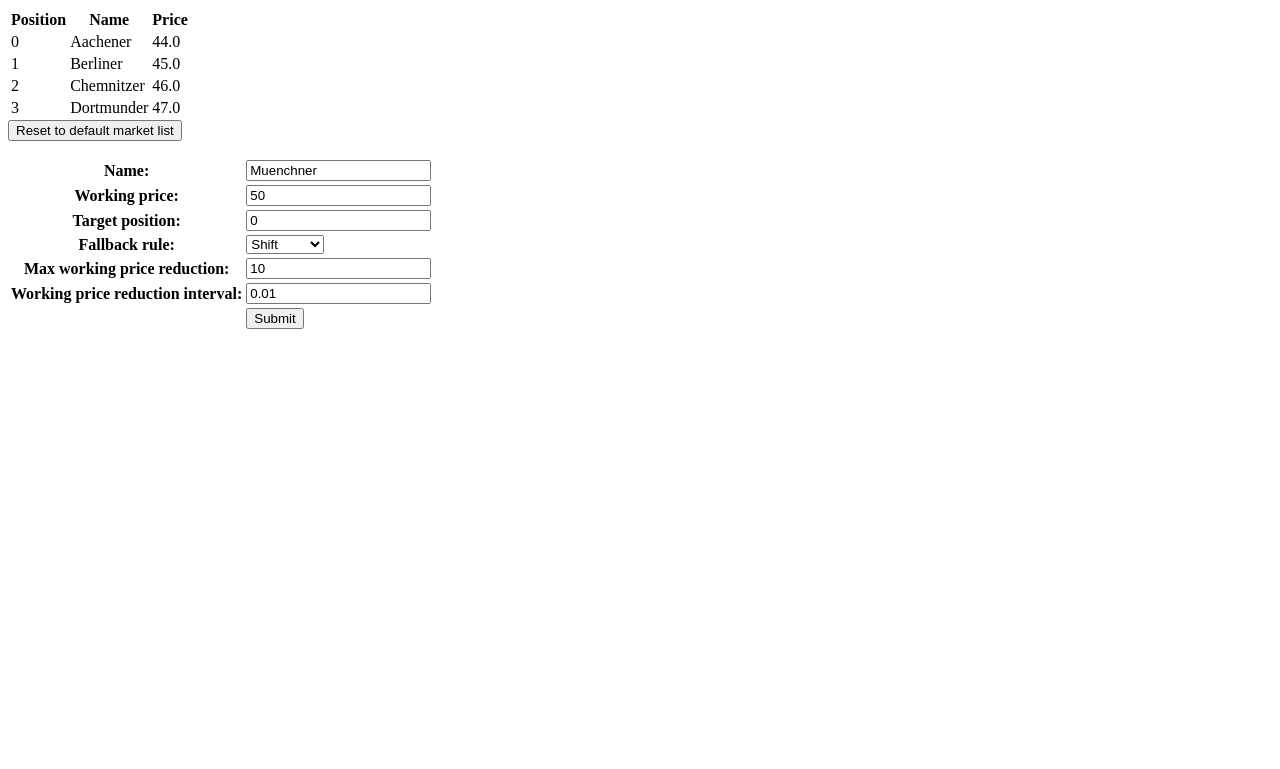
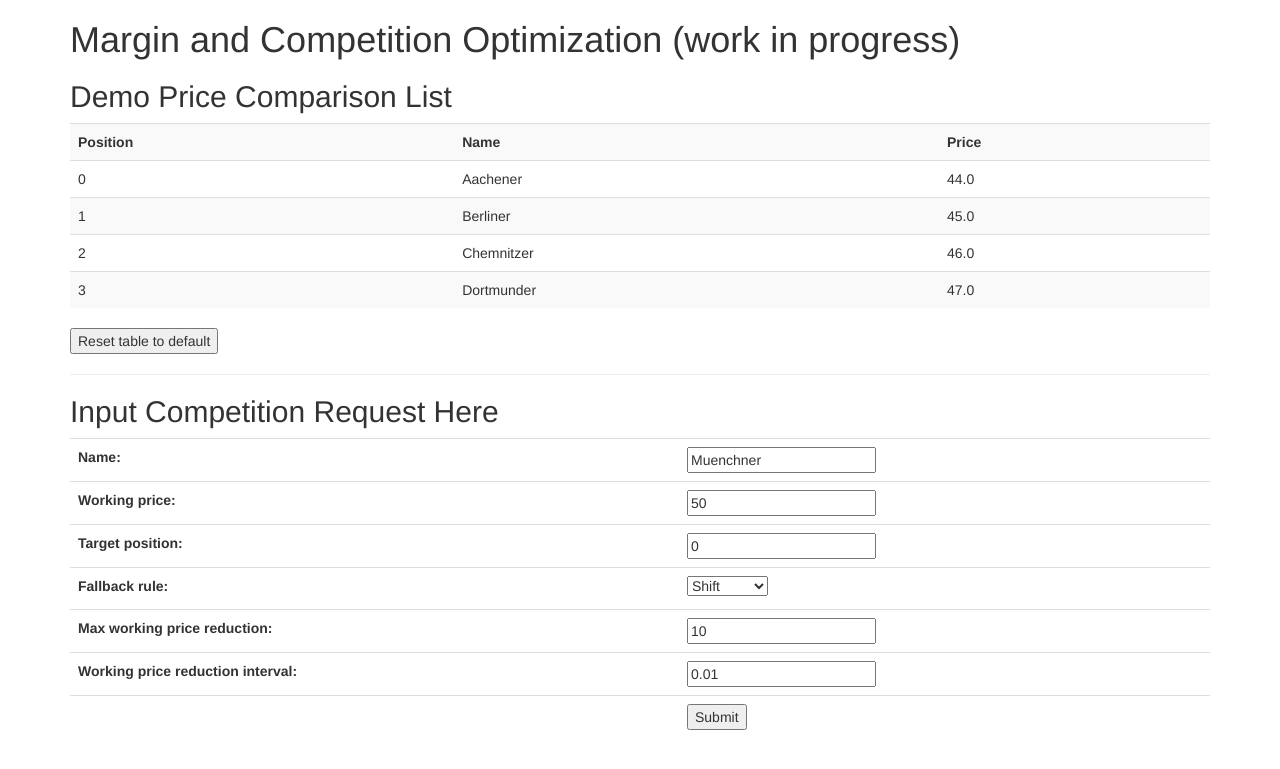
Before and after one commit to ryklith/django_forms, a Django app: page /market_list/ in a window 1280 px wide. Shown: the top 769 px of the page. Run offline with Django 3.2, Linux system fonts and the light colour scheme; data comes from the database, SQL or seed files in the repository; both versions use the stored data as it was after the commit; some libraries are stand-ins or nearby versions.

Commit message:
Bootstrap template

```diff
--- a/market_list/templates/market_list/index.html
+++ b/market_list/templates/market_list/index.html
@@ -1,5 +1,24 @@
+<!DOCTYPE html>
+<html lang="en">
+<head>
+    <title>InsurTec Demo</title>
+    <meta charset="utf-8">
+    <meta name="viewport" content="width=device-width, initial-scale=1">
+    <link rel="stylesheet" href="http://maxcdn.bootstrapcdn.com/bootstrap/3.3.6/css/bootstrap.min.css">
+    <script src="https://ajax.googleapis.com/ajax/libs/jquery/1.12.2/jquery.min.js"></script>
+    <script src="http://maxcdn.bootstrapcdn.com/bootstrap/3.3.6/js/bootstrap.min.js"></script>
+</head>
+
+<body>
+
+
+<div class="container">
+    <h1>Margin and Competition Optimization (work in progress)</h1>
+
+    <h2>Demo Price Comparison List</h2>
+
     {% if list %}
-    <table>
+        <table class="table table-striped">
             <tr><th>Position</th><th>Name</th><th>Price</th></tr>
         {% for entry in list %}
             <tr>
@@ -13,13 +32,23 @@
 
     <form action="{% url 'market_list:fill_market_list' %}" method="post">
         {% csrf_token %}
-    <input type="submit" value="Reset to default market list"/>
+        <input type="submit" value="Reset table to default"/>
     </form>
+
+<hr/>
+
+    <h2>Input Competition Request Here</h2>
 
     <form action="{% url 'market_list:submit_request' %}" method="post">
         {% csrf_token %}
-    <table>
+        <table class="table">
         {{ form.as_table }}
         <tr><td></td><td><input type="submit" value="Submit"/></td></tr>
         </table>
     </form>
+
+</div>
+
+
+</body>
+</html>
```
Also changed, not shown: db.sqlite3. Lines whose indentation alone changed are shown as unchanged.
